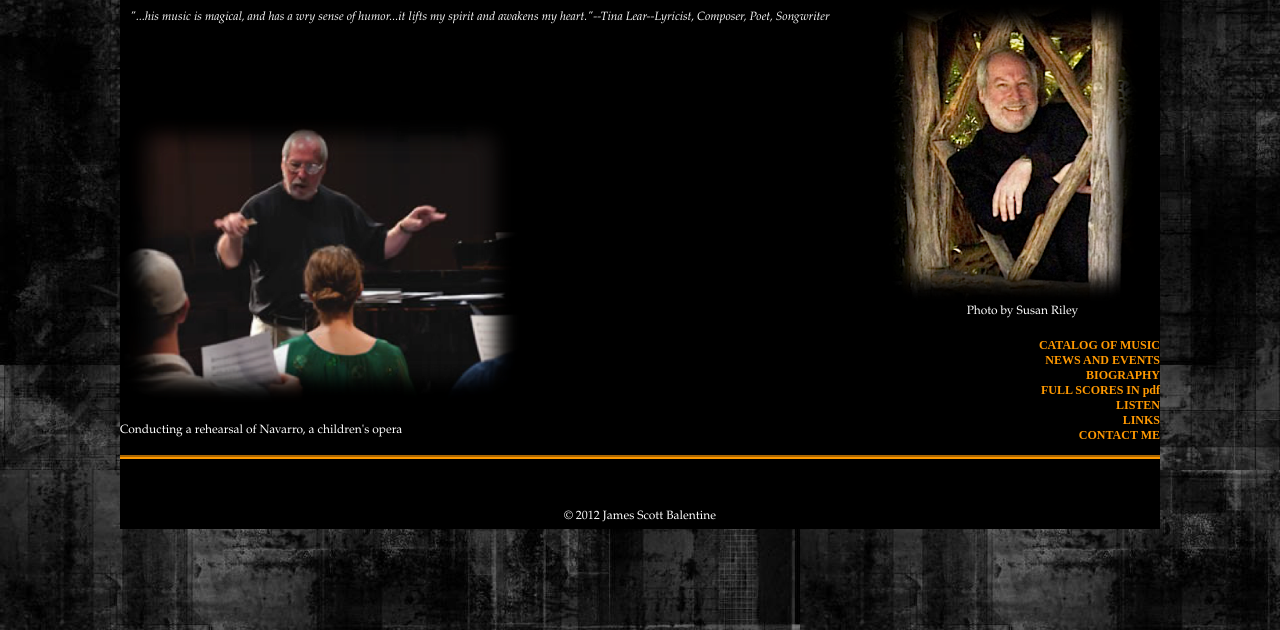
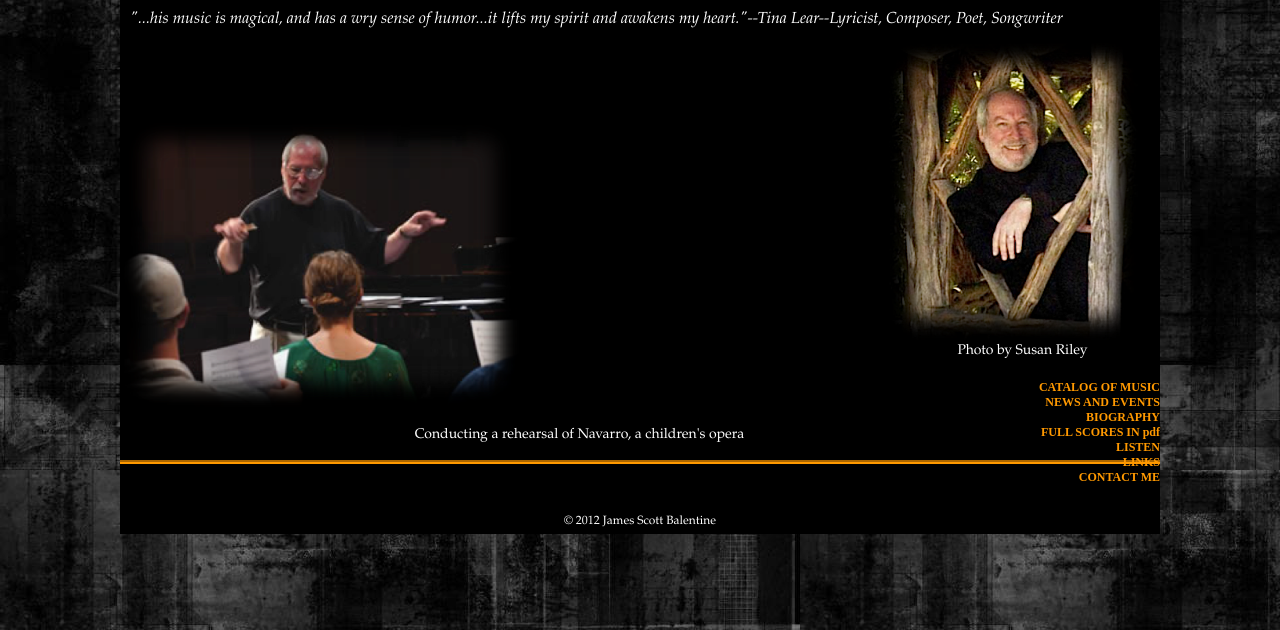
Before and after one commit to jamesbalentine/jamesscottbalentine-site, a PHP site: page /index.php?page=homepage in a window 1280 px wide. Shown: the part 170-800 px from the top of the page. Run offline with PHP 8.4, Linux system fonts and the light colour scheme.

Commit message:
Working with homepage.php to remove old HTML and style caption2 text.

```diff
--- a/css/jsbstyles.css
+++ b/css/jsbstyles.css
@@ -9,7 +9,7 @@ a:hover {text-decoration: underline;}
 .body-section {text-align: center; margin-left: auto; margin-right: auto; height: auto; width: 1040px; background-color: black; padding-bottom: 4px;}
 
 .caption {font-family: Papyrus, Palatino, Verdana, sans-serif; font-size: 10px}
-.caption2 {line-height: 50px; vertical-align: top; font-family: Papyrus, Palatino, Verdana, sans-serif; font-size: 12px}
+.caption2 {line-height: 50px; text-align: center; font-family: Papyrus, Palatino, Verdana, sans-serif; font-size: 14px;}
 
 .catalog-category {text-align: left; border: "2"; padding-top: 20px; padding-bottom: 4px; margin: auto; height: auto; width: 782px; font-family: Palatino; font-size: 24px;}
 .catalog-title {font-size: 16px; padding-top: 10px; vertical-align: top;}
@@ -23,7 +23,7 @@ a:hover {text-decoration: underline;}
 	#leftcolumn {float: left;}
 #header-text {font-family: Papyrus, Palatino, Verdana, sans-serif; font-size: 38px; text-align: center; padding: 20px 0;}
 #header-subtext {font-family: Papyrus, Palatino, Verdana, sans-serif; font-size: 18px; text-align: center;}
-#header-quote {font-family: Papyrus, Palatino, Verdana, sans-serif; font-size: 12px; padding: 10px; text-align: center; float: left; font-style: italic;}
+#header-quote {font-family: Papyrus, Palatino, Verdana, sans-serif; font-size: 16px; padding: 10px; text-align: center; float: left; font-style: italic;}
 #image-quote-wrapper {width: 275px; float: right;}
 
 .Links a {display: block; clear: right; text-align: right;}
@@ -40,4 +40,4 @@ a:hover {text-decoration: underline;}
 .pdf {vertical-align: middle;}
 .quote-section {margin-top: 50px; margin-left: 20px; margin-right: 20px; height: auto; width: 782px; font-family: Papyrus, Palatino, Verdana, sans-serif; font-size: 14px; font-style: italic;}
 .title-description {font-size: 14px; padding-left: 15px; padding-bottom: 15px;}
-.image-quote-credit {font-family: Papyrus, Palatino, Verdana, sans-serif; font-size: 12px; text-align: center;}
+.image-quote-credit {font-family: Papyrus, Palatino, Verdana, sans-serif; font-size: 14px; text-align: center;}
--- a/inc/homepage.php
+++ b/inc/homepage.php
@@ -15,6 +15,5 @@
   </div>
   <div>
     <img style="width: 402px; height: 296px; margin-top: 75px;" src="Images/Navarro%20Soft.png" alt="Navarro Rehearsal">
-  </div>
-  <span class="caption2">Conducting a rehearsal of Navarro, a children's opera</span>
+  <div class="caption2">Conducting a rehearsal of Navarro, a children's opera</div>
 </div>
```
